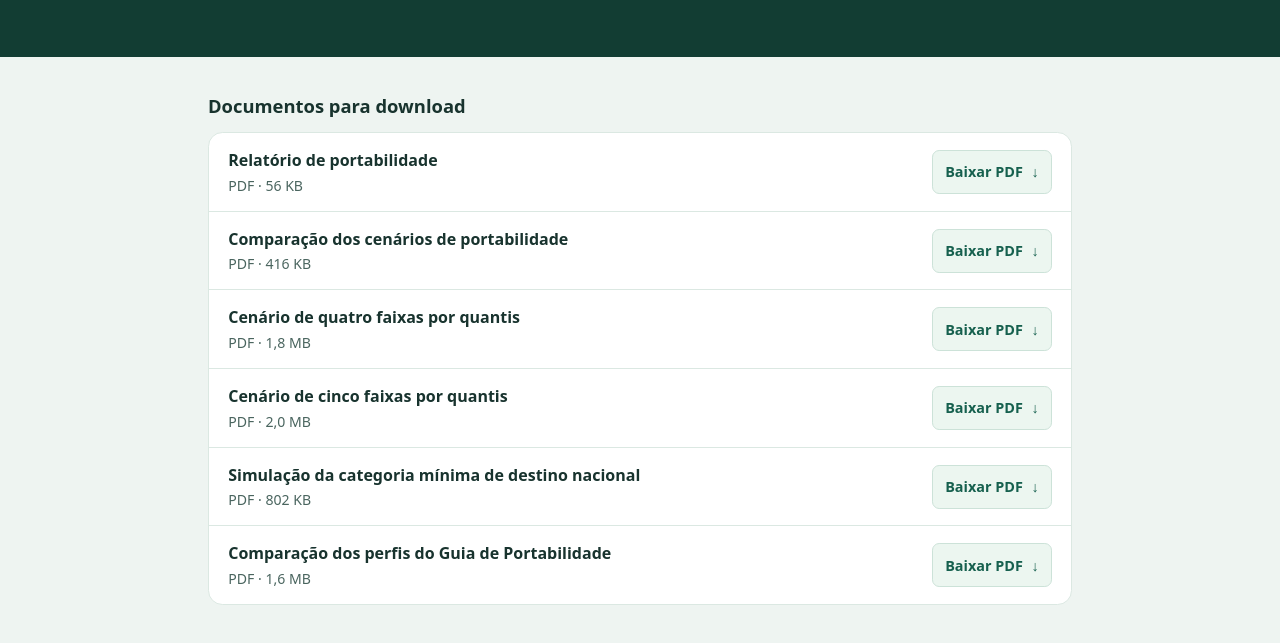
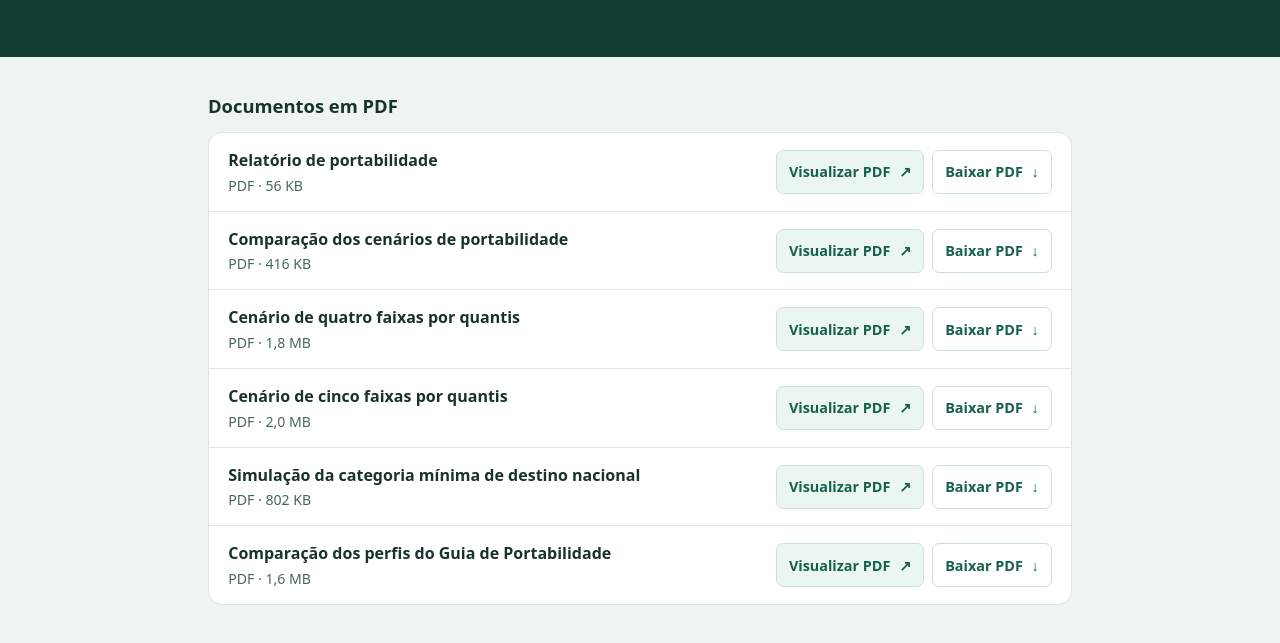
Before and after one commit to flaviodalossa/relatorios_portabilidade, a plain HTML site: page main.html in a window 1280 px wide. Shown: the part 159-802 px from the top of the page. Drawn offline with Linux system fonts and the light colour scheme.

Commit message:
Adiciona visualização dos relatórios em PDF no navegador

```diff
--- a/main.html
+++ b/main.html
@@ -28,16 +28,20 @@
     li + li { border-top: 1px solid var(--line); }
     h3 { margin: 0; font-size: 1rem; line-height: 1.45; font-weight: 650; }
     li p { margin: .22rem 0 0; font-size: .88rem; color: var(--muted); }
+    .actions { display: flex; flex-wrap: wrap; gap: .5rem; }
     li a {
-      display: inline-flex; align-items: center; gap: .55rem; justify-self: start;
+      display: inline-flex; align-items: center; gap: .55rem;
       padding: .55rem .75rem; min-height: 2.75rem; color: var(--accent); background: #ecf6f0;
       border: 1px solid #cce2d8; border-radius: .45rem; text-decoration: none; font-size: .9rem; font-weight: 700;
     }
+    li a[download] { background: #fff; }
     li a:hover { background: #dcefe4; text-decoration: underline; }
     li a:focus-visible { outline: 3px solid var(--accent); outline-offset: 3px; }
+    @media (max-width: 38rem) {
+      li { grid-template-columns: minmax(0, 1fr); }
+    }
     @media (max-width: 30rem) {
       header { padding-block: 2.5rem; }
-      li { grid-template-columns: minmax(0, 1fr); }
     }
   </style>
 </head>
@@ -50,49 +54,67 @@
   </header>
   <main>
     <section class="container" aria-labelledby="documentos">
-      <h2 id="documentos">Documentos para download</h2>
+      <h2 id="documentos">Documentos em PDF</h2>
       <ul role="list">
         <li>
           <div>
             <h3>Relatório de portabilidade</h3>
             <p>PDF <span aria-hidden="true">·</span> 56 KB</p>
           </div>
+          <div class="actions">
+            <a href="relatorio_portabilidade.pdf" target="_blank" rel="noopener" aria-label="Visualizar PDF do Relatório de portabilidade (nova aba)">Visualizar PDF <span aria-hidden="true">↗</span></a>
             <a href="relatorio_portabilidade.pdf" download aria-label="Baixar PDF: Relatório de portabilidade">Baixar PDF <span aria-hidden="true">↓</span></a>
+          </div>
         </li>
         <li>
           <div>
             <h3>Comparação dos cenários de portabilidade</h3>
             <p>PDF <span aria-hidden="true">·</span> 416 KB</p>
           </div>
+          <div class="actions">
+            <a href="comparacao_cenarios_portabilidade_20261013.pdf" target="_blank" rel="noopener" aria-label="Visualizar PDF da Comparação dos cenários de portabilidade (nova aba)">Visualizar PDF <span aria-hidden="true">↗</span></a>
             <a href="comparacao_cenarios_portabilidade_20261013.pdf" download aria-label="Baixar PDF: Comparação dos cenários de portabilidade">Baixar PDF <span aria-hidden="true">↓</span></a>
+          </div>
         </li>
         <li>
           <div>
             <h3>Cenário de quatro faixas por quantis</h3>
             <p>PDF <span aria-hidden="true">·</span> 1,8 MB</p>
           </div>
+          <div class="actions">
+            <a href="cenario_quatro_faixas_quantils_20261013.pdf" target="_blank" rel="noopener" aria-label="Visualizar PDF do Cenário de quatro faixas por quantis (nova aba)">Visualizar PDF <span aria-hidden="true">↗</span></a>
             <a href="cenario_quatro_faixas_quantils_20261013.pdf" download aria-label="Baixar PDF: Cenário de quatro faixas por quantis">Baixar PDF <span aria-hidden="true">↓</span></a>
+          </div>
         </li>
         <li>
           <div>
             <h3>Cenário de cinco faixas por quantis</h3>
             <p>PDF <span aria-hidden="true">·</span> 2,0 MB</p>
           </div>
+          <div class="actions">
+            <a href="cenario_cinco_faixas_quantils_20261013.pdf" target="_blank" rel="noopener" aria-label="Visualizar PDF do Cenário de cinco faixas por quantis (nova aba)">Visualizar PDF <span aria-hidden="true">↗</span></a>
             <a href="cenario_cinco_faixas_quantils_20261013.pdf" download aria-label="Baixar PDF: Cenário de cinco faixas por quantis">Baixar PDF <span aria-hidden="true">↓</span></a>
+          </div>
         </li>
         <li>
           <div>
             <h3>Simulação da categoria mínima de destino nacional</h3>
             <p>PDF <span aria-hidden="true">·</span> 802 KB</p>
           </div>
+          <div class="actions">
+            <a href="simulacao_categoria_destino_minima_nacional_20261014.pdf" target="_blank" rel="noopener" aria-label="Visualizar PDF da Simulação da categoria mínima de destino nacional (nova aba)">Visualizar PDF <span aria-hidden="true">↗</span></a>
             <a href="simulacao_categoria_destino_minima_nacional_20261014.pdf" download aria-label="Baixar PDF: Simulação da categoria mínima de destino nacional">Baixar PDF <span aria-hidden="true">↓</span></a>
+          </div>
         </li>
         <li>
           <div>
             <h3>Comparação dos perfis do Guia de Portabilidade</h3>
             <p>PDF <span aria-hidden="true">·</span> 1,6 MB</p>
           </div>
+          <div class="actions">
+            <a href="comparacao_perfis_guia_20261016.pdf" target="_blank" rel="noopener" aria-label="Visualizar PDF da Comparação dos perfis do Guia de Portabilidade (nova aba)">Visualizar PDF <span aria-hidden="true">↗</span></a>
             <a href="comparacao_perfis_guia_20261016.pdf" download aria-label="Baixar PDF: Comparação dos perfis do Guia de Portabilidade">Baixar PDF <span aria-hidden="true">↓</span></a>
+          </div>
         </li>
       </ul>
     </section>
```
Lines whose indentation alone changed are shown as unchanged.
